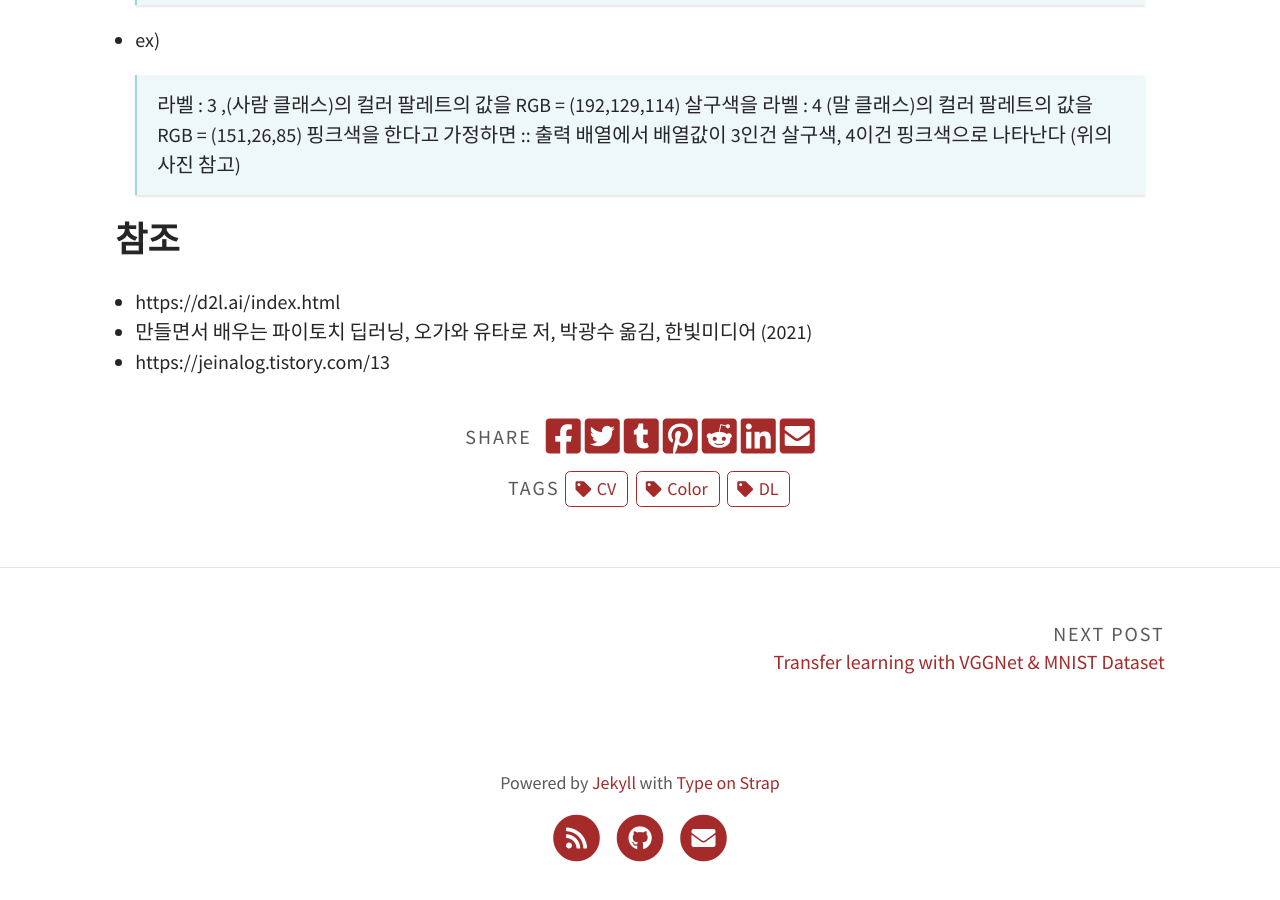
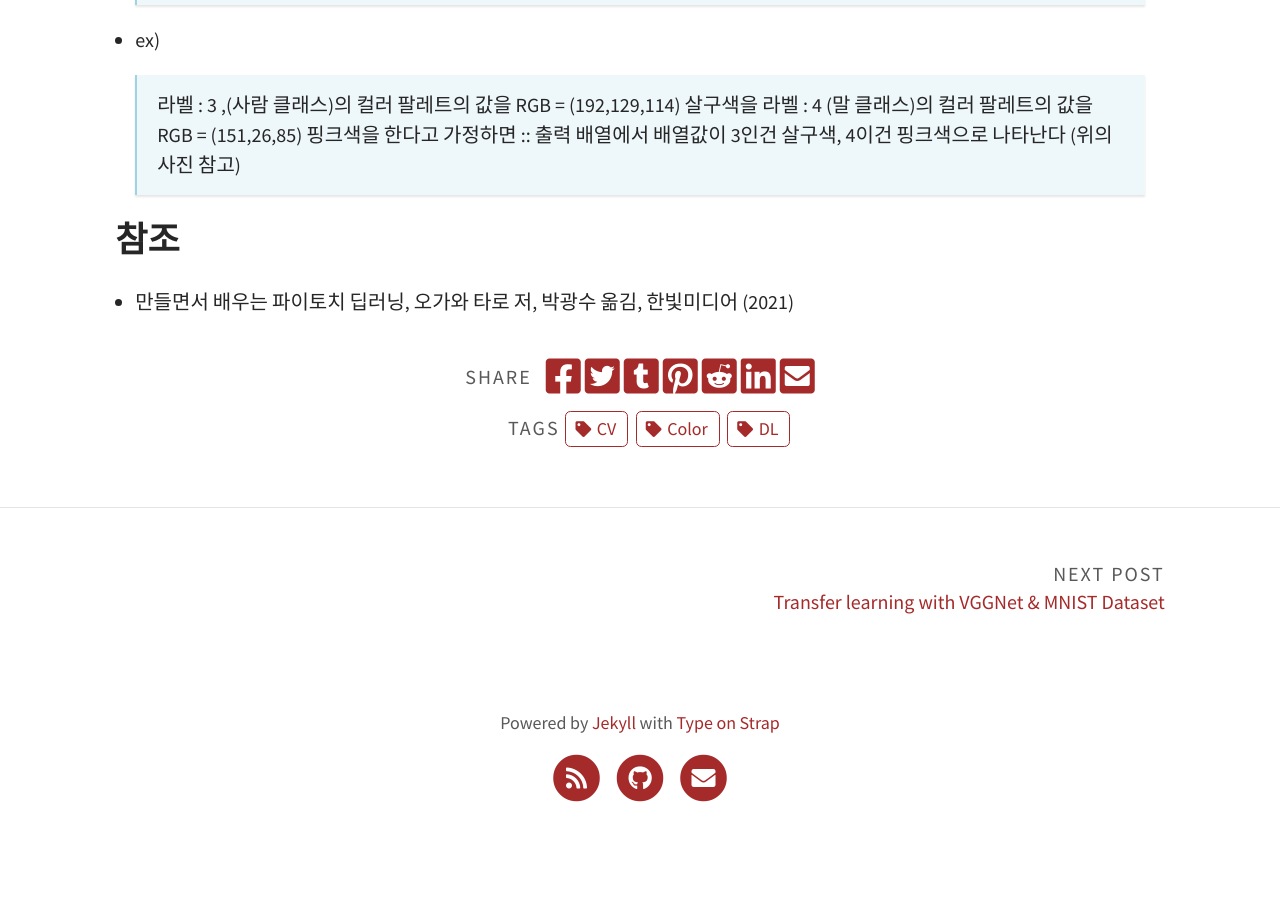
Before and after one commit to Ahnho/Ahnho.github.io, a Jekyll site: the page built from _posts/2022-07-23-Segmantic.md, in a window 1280 px wide and 900 px high, scrolled down 1749 px. Built offline with Jekyll 4.4.1, drawn with Linux system fonts in a browser that asks for light colours; after the commit the page ends 2589 px from its top, so only the background shows below that.

Commit message:
Update 2022-07-23-Segmantic.md

```diff
--- a/_posts/2022-07-23-Segmantic.md
+++ b/_posts/2022-07-23-Segmantic.md
@@ -50,6 +50,4 @@ excerpt_separator: <!--more-->
 
 ## 참조
 
-- https://d2l.ai/index.html
-- 만들면서 배우는 파이토치 딥러닝, 오가와 유타로 저, 박광수 옮김, 한빛미디어 (2021)
-- https://jeinalog.tistory.com/13
+- 만들면서 배우는 파이토치 딥러닝, 오가와 타로 저, 박광수 옮김, 한빛미디어 (2021)
```
